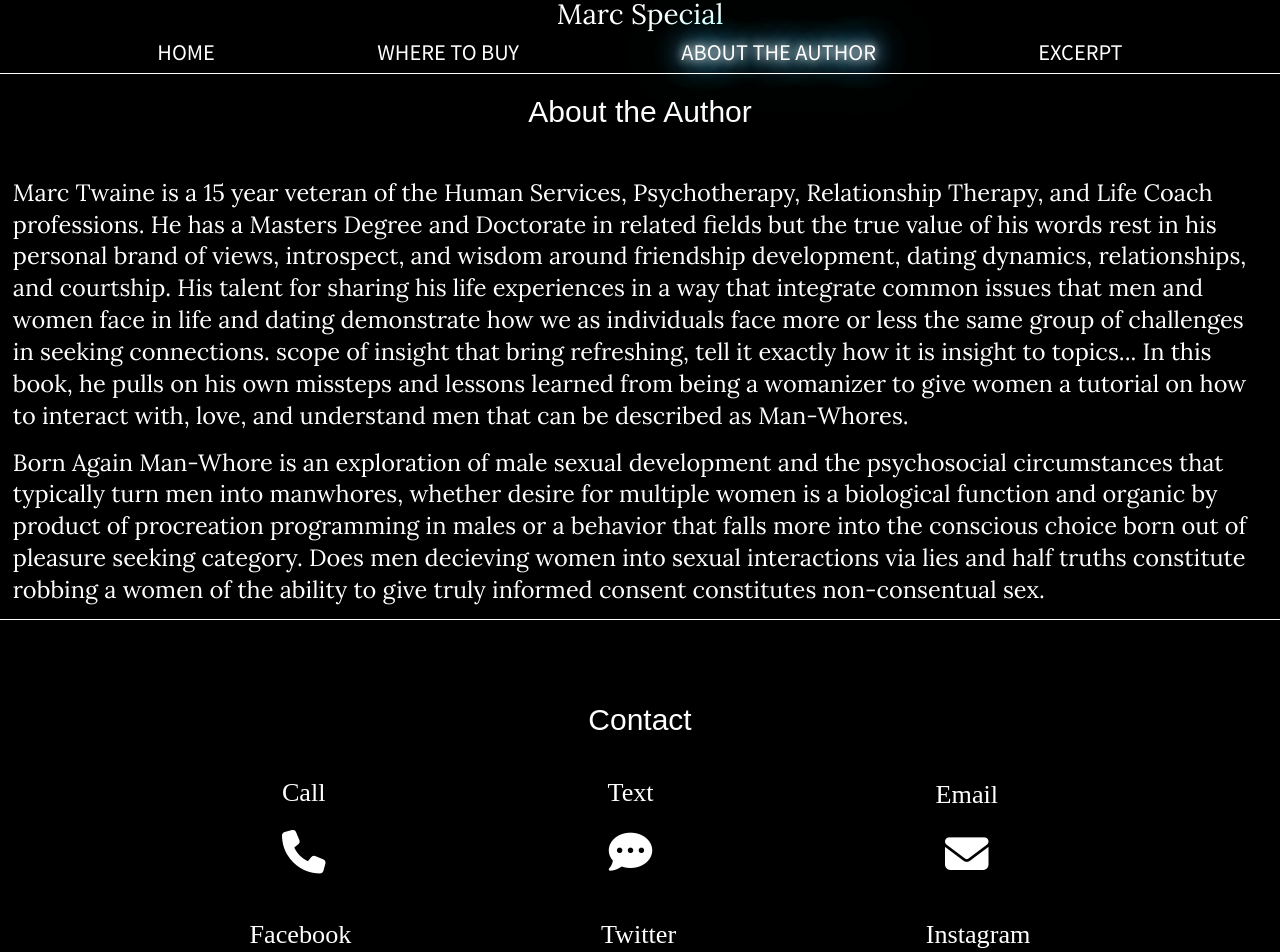
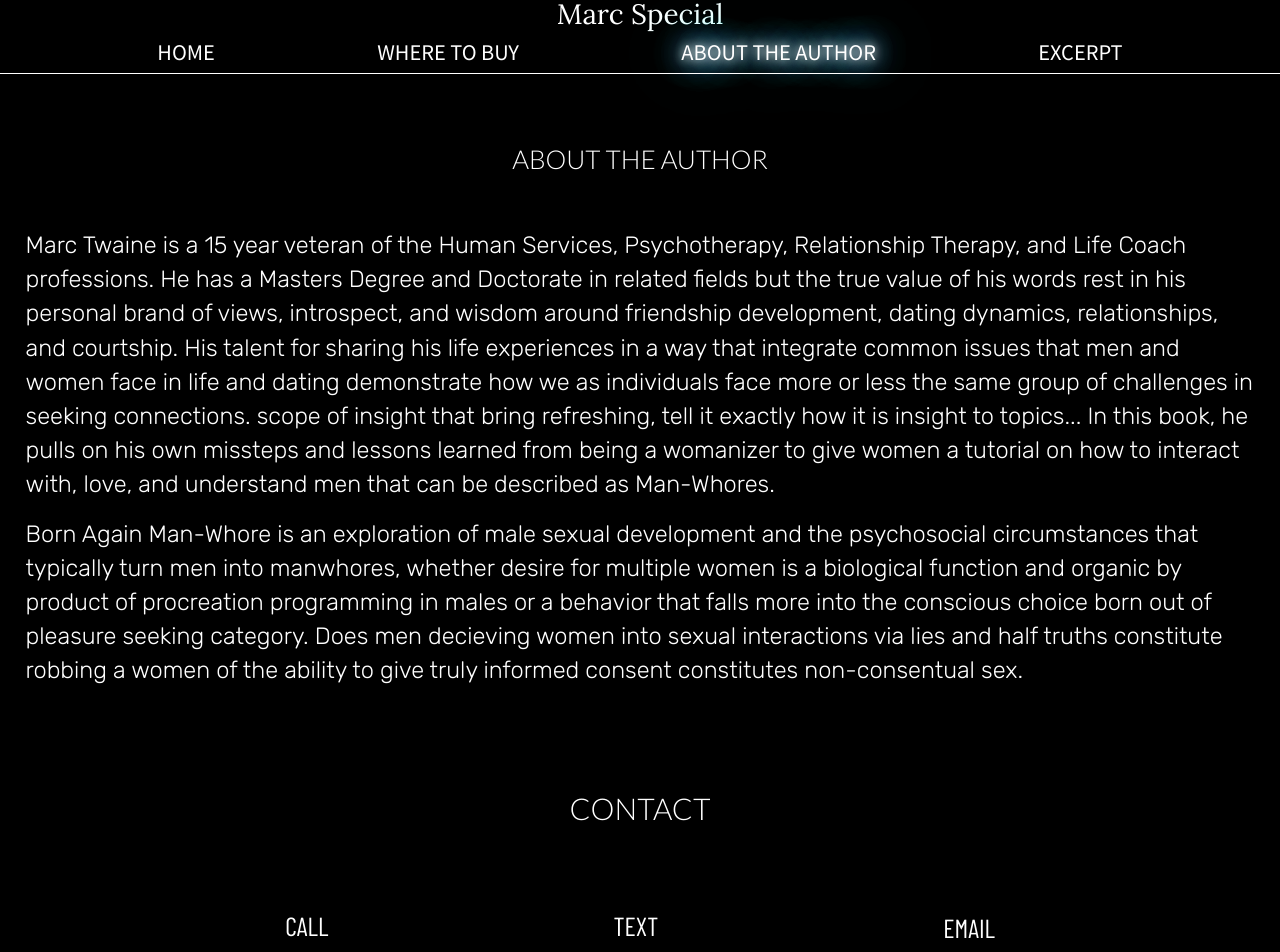
Before and after one commit to danbart909/booksite, a React (Create React App) app: page /AboutTheAuthor in a window 1280 px wide. Shown: the part 150-1102 px from the top of the page. Built offline with nearby package versions, Linux system fonts and the light colour scheme.

Commit message:
about the author changes

```diff
--- a/src/components/AboutTheAuthor.js
+++ b/src/components/AboutTheAuthor.js
@@ -4,11 +4,11 @@ import React, { Component } from 'react'
 export default class AboutTheAuthor extends Component {
   render() {
     return (
-      <>
-        <div id='abouttheauthor-container'>
+      <div id='abouttheauthor-container'>
+        <div id='ata-container'>
           <div id='ata-1'>
             <div id='ata-title'>
-              <span>About the Author</span>
+              <span>ABOUT THE AUTHOR</span>
             </div>
           </div>
           <div id='ata-2'>
@@ -27,7 +27,7 @@ export default class AboutTheAuthor extends Component {
         </div>
         <div id='c-container'>
           <div id='c-title'>
-            <span>Contact</span>
+            <span>CONTACT</span>
           </div>
           <div id='c-body'>
             <div id='c-box'>
@@ -36,7 +36,7 @@ export default class AboutTheAuthor extends Component {
 
                 <div id='c-phone' className='c-c'>
                   <div id='c-phone-1' className='c-title'>
-                    <span>Call</span>
+                    <span>CALL</span>
                   </div>
                   <div id='c-phone-2' className='c-icon'>
                     <a href='tel:770-873-0803'><i className="fas fa-phone"/></a>
@@ -45,7 +45,7 @@ export default class AboutTheAuthor extends Component {
 
                 <div id='c-text' className='c-c'>
                   <div id='c-text-1' className='c-title'>
-                    <span>Text</span>
+                    <span>TEXT</span>
                   </div>
                   <div id='c-text-2' className='c-icon'>
                     <a href='sms:7708730803'><i className="fas fa-comment-dots"/></a>
@@ -54,7 +54,7 @@ export default class AboutTheAuthor extends Component {
 
                 <div id='c-email' className='c-c'>
                   <div id='c-email-1' className='c-title'>
-                    <span>Email</span>
+                    <span>EMAIL</span>
                   </div>
                   <div id='c-email-2' className='c-icon'>
                     <i class="fas fa-envelope"/>
@@ -67,7 +67,7 @@ export default class AboutTheAuthor extends Component {
 
                 <div id='c-facebook' className='c-c'>
                   <div id='c-facebook-1' className='c-title'>
-                    <span>Facebook</span>
+                    <span>FACEBOOK</span>
                   </div>
                   <div id='c-facebook-2' className='c-icon'>
                     <i class="fab fa-facebook-f"/>
@@ -76,7 +76,7 @@ export default class AboutTheAuthor extends Component {
 
                 <div id='c-twitter' className='c-c'>
                   <div id='c-twitter-1' className='c-title'>
-                    <span>Twitter</span>
+                    <span>TWITTER</span>
                   </div>
                   <div id='c-twitter-2' className='c-icon'>
                     <i class="fab fa-twitter"/>
@@ -85,7 +85,7 @@ export default class AboutTheAuthor extends Component {
 
                 <div id='c-instagram' className='c-c'>
                   <div id='c-instagram-1' className='c-title'>
-                    <span>Instagram</span>
+                    <span>INSTAGRAM</span>
                   </div>
                   <div id='c-instagram-2' className='c-icon'>
                     <i class="fab fa-instagram"/>
@@ -106,7 +106,7 @@ export default class AboutTheAuthor extends Component {
             </div>
           </div>
         </div>
-      </>
+      </div>
     )
   }
 }
--- a/src/index.css
+++ b/src/index.css
@@ -1,18 +1,15 @@
-@import url('https://fonts.googleapis.com/css2?family=Oswald:wght@700&family=Noto+Sans&Merriweather+Sans:wght@300&family=PT+Sans&family=Nunito:wght@300&family=Nunito+Sans:wght@300&family=Lora&family=Rubik:wght@300&family=Barlow+Condensed&family=Lato:wght@300&family=Source+Sans+Pro&family=Open+Sans&display=swap');
+@import url('https://fonts.googleapis.com/css2?family=Oswald:wght@700&family=Nunito:wght@300&family=Nunito+Sans:wght@300&family=Lora&family=Rubik:wght@300&family=Barlow+Condensed&family=Lato:wght@300&family=Source+Sans+Pro&family=Open+Sans&display=swap');
 
 /*
 Oswald
-Noto Sans
-Merriweather Sans
-PT Sans
+Barlow Condensed
+Lora
+Rubik
+Lato
 Nunito
 Nunito Sans
-Lora
-Rubik
-Barlow Condensed
-Lato
+Open Sans
 Source Sans Pro
-Open Sans
 */
 
 @keyframes popIn {
@@ -138,7 +135,7 @@ html {
 #nav-mobile-author {
   font-family: 'Lora', sans-serif;
   font-size: calc(20px + 16 * ((100vw - 360px) / 720));
-  margin: 3px 0 0 0;
+  margin: 2% 0 0 0;
 }
 
 #nav-mobile-bot {
@@ -148,6 +145,7 @@ html {
   align-items: center;
   font-size: 24px;
   width: 100%;
+  margin: 1% 0 0 0;
 }
 
 #nav-mobile-bot-clickable-area-1 {
@@ -462,11 +460,11 @@ html {
   transition: .3s;
 }
 
-.gridbox-container:hover {
+/* .gridbox-container:hover {
   color: black;
   background-color: white;
   transition: .3s;
-}
+} */
 
 .gridbox {
   outline: 1px solid white;
@@ -526,13 +524,17 @@ html {
 
 
 
-#abouttheauthor-container {
+#abouttheauthor-container{
+  outline: 1px solid white;
+}
+
+#ata-container {
   color: white;
   background-color: black;
   display: flex;
   flex-direction: column;
   font-family: 'Lora', sans-serif;
-  outline: 1px solid white;
+  /* outline: 1px solid white; */
 }
 
 #ata-1 {
@@ -544,9 +546,12 @@ html {
   justify-content: center;
   align-items: center;
   text-align: center;
-  font-family: 'Arvo', sans-serif;
-  font-size: 30px;
+  font-family: 'Lato', sans-serif;
+  font-size: 26px;
   height: 75px;
+  margin: 3% 0 0 0;
+  padding: 1.5% 0 0 0;
+  /* outline: 1px solid white; */
 }
 
 #ata-2 {
@@ -554,9 +559,10 @@ html {
 }
 
 #ata-textbody {
-  font-size: 18px;
-  line-height: 1.35;
-  padding: 1%;
+  font-size: 20px;
+  line-height: 1.45;
+  padding: 2%;
+  font-family: 'Rubik', sans-serif;
 }
 
 #ata-text-1 {
@@ -573,6 +579,8 @@ html {
 
 #c-container {
   margin: 5% 0 0 0;
+  padding: 0 0 10% 0;
+  /* outline: 1px solid white; */
 }
 
 #c-title {
@@ -580,9 +588,11 @@ html {
   justify-content: center;
   align-items: center;
   text-align: center;
-  font-family: 'Arvo', sans-serif;
+  font-family: 'Lato', sans-serif;
   font-size: 30px;
   height: 75px;
+  padding: 0 0 1% 0;
+  margin: 0 0 3% 0;
 }
 
 #c-body {
@@ -630,8 +640,9 @@ html {
 }
 
 .c-title {
-  font-size: calc(14px + 20 * ((100vw - 360px) / 720));
+  font-size: calc(20px + 20 * ((100vw - 360px) / 720));
   text-align: center;
+  font-family: 'Barlow Condensed', sans-serif
 }
 
 .c-icon {
@@ -943,7 +954,7 @@ html {
 
 
 
-  #abouttheauthor-container {
+  #ata-container {
 
   }
 
```
